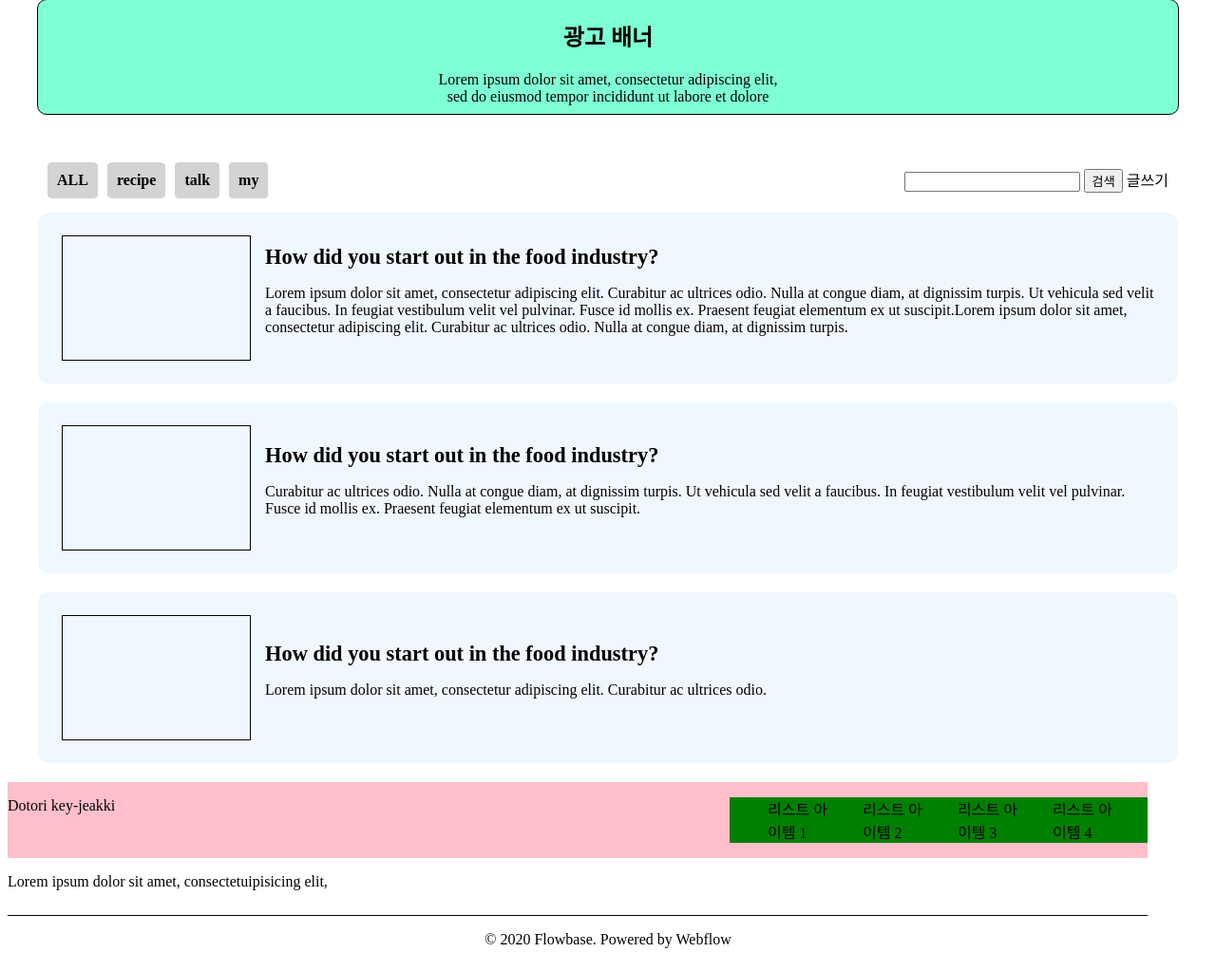
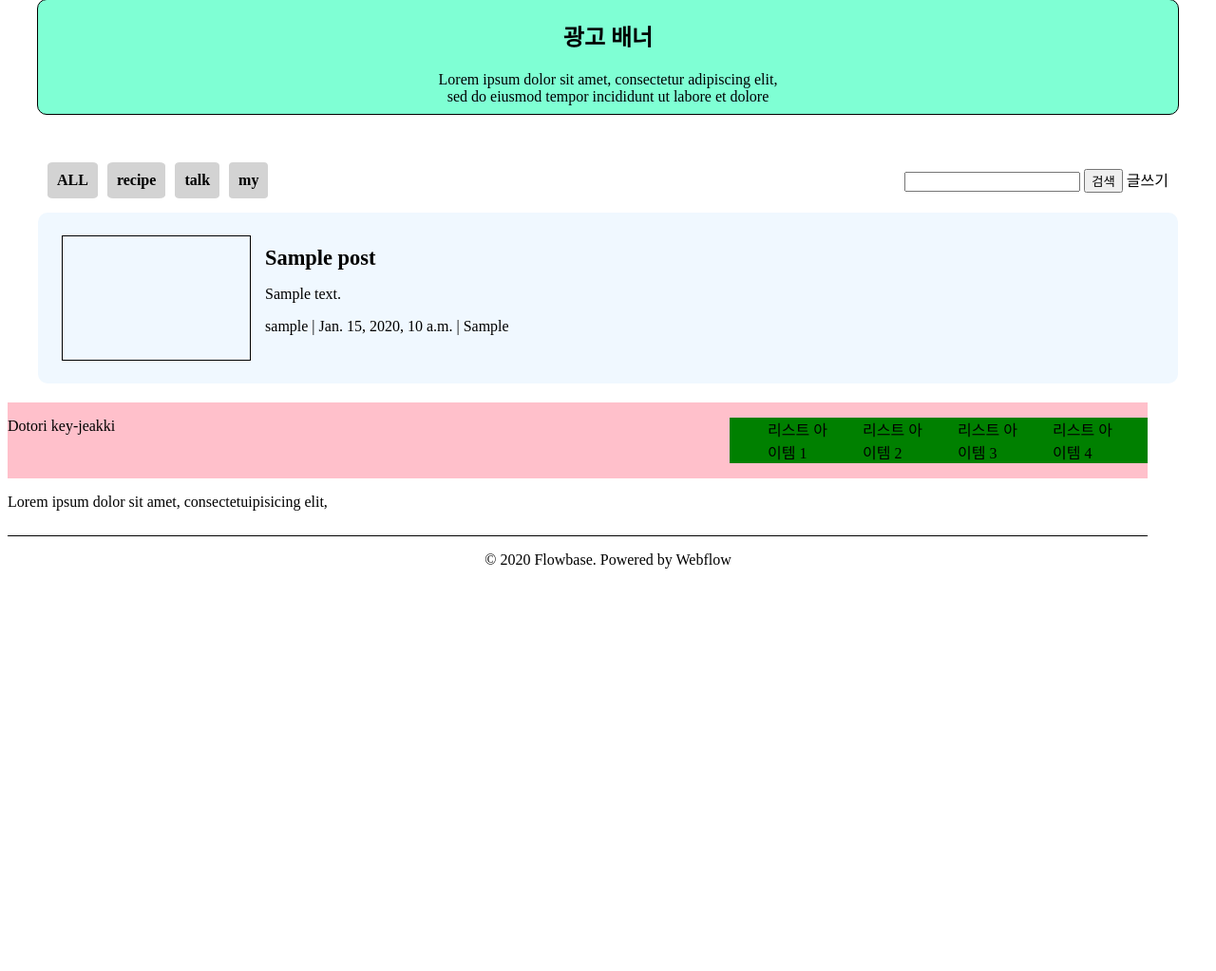
Before and after one commit to Woni1010011/KDT-Hackathon, a Django app: template P_Ndjango/contents_app/templates/board.html in a window 1280 px wide. Shown: the part 107-1130 px from the top of the page at 95% size. After the commit the page ends 706 px from the top, so only its background shows below. Run offline with Django 4.2, Linux system fonts and the light colour scheme; the template is opened without the code that fills it: most values are stand-ins (such as "Sample title", 1, 10 or a date in 2020).

Commit message:
[Feat] board
커뮤니티 페이지 변경

정효주

```diff
--- a/P_Ndjango/contents_app/templates/board.html
+++ b/P_Ndjango/contents_app/templates/board.html
@@ -27,10 +27,10 @@
             <!-- 게시판 필터 -->
             <div class="board_header">
                 <div class="board_filter">
-                    <div class="filter">ALL</div>
-                    <div class="filter">recipe</div>
-                    <div class="filter">talk</div>
-                    <div class="filter">my</div>
+                    <div class="filter"><a href="{% url 'board' 'ALL' %}">ALL</a></div>
+                    <div class="filter"><a href="{% url 'board' 'recipe' %}">recipe</a></div>
+                    <div class="filter"><a href="{% url 'board' 'talk' %}">talk</a></div>
+                    <div class="filter"><a href="{% url 'board' 'my' %}">my</a></div>
                 </div>
                 <div class="board_search">
                     <input type="text">
@@ -40,39 +40,20 @@
             </div>
 
             <!-- 글 내용 -->
-            <a href=""><div class="post_list">
+            {% for post in posts %}
+            <a href={% url 'post' post_no=post.post_no %}><div class="post_list">
                 <div class="post_list_container">
                     <div class="post_img">
                         <img src="" alt="">
                     </div>
                     <div class="post_container">
-                        <span class="post_title">How did you start out in the food industry?</span>
-                        <p class="post_content">Lorem ipsum dolor sit amet, consectetur adipiscing elit. Curabitur ac ultrices odio. Nulla at congue diam, at dignissim turpis. Ut vehicula sed velit a faucibus. In feugiat vestibulum velit vel pulvinar. Fusce id mollis ex. Praesent feugiat elementum ex ut suscipit.Lorem ipsum dolor sit amet, consectetur adipiscing elit. Curabitur ac ultrices odio. Nulla at congue diam, at dignissim turpis.</p>
+                        <span class="post_title">{{ post.post_title }}</span>
+                        <p class="post_content">{{ post.post_content }}</p>
+                        <p class="post_content">{{ post.user_nick }} | {{ post.post_time }} | {{ post.post_hit }}</p>
                     </div>
                 </div>
             </div></a>
-            <a href=""><div class="post_list">
-                <div class="post_list_container">
-                    <div class="post_img">
-                        <img src="" alt="">
-                    </div>
-                    <div class="post_container">
-                        <span class="post_title">How did you start out in the food industry?</span>
-                        <p class="post_content">Curabitur ac ultrices odio. Nulla at congue diam, at dignissim turpis. Ut vehicula sed velit a faucibus. In feugiat vestibulum velit vel pulvinar. Fusce id mollis ex. Praesent feugiat elementum ex ut suscipit. </p>
-                    </div>
-                </div>
-            </div></a>
-            <a href=""><div class="post_list">
-                <div class="post_list_container">
-                    <div class="post_img">
-                        <img src="" alt="">
-                    </div>
-                    <div class="post_container">
-                        <span class="post_title">How did you start out in the food industry?</span>
-                        <p class="post_content">Lorem ipsum dolor sit amet, consectetur adipiscing elit. Curabitur ac ultrices odio. </p>
-                    </div>
-                </div>
-            </div></a>
+            {% endfor %}
 
         </section>
     </div>
--- a/P_Ndjango/contents_app/templates/navbar.html
+++ b/P_Ndjango/contents_app/templates/navbar.html
@@ -17,7 +17,7 @@
         </div>
 
         <div id='topnav_info'>
-            <a class='cate' href="{% url "board" %}">커뮤니티</a>
+            <a class='cate' href="{% url 'board' 'ALL' %}">커뮤니티</a>
             <a class='cate' href="">category2</a>
             <a class='cate' href="">category3</a>
             <a class='cate' href="">category4</a>
--- a/P_Ndjango/contents_app/urls.py
+++ b/P_Ndjango/contents_app/urls.py
@@ -6,7 +6,7 @@ urlpatterns = [
     path("search", views.search, name="search"),
     path("material_search", views.material_search, name="material_search"),
     path("img_search", views.img_search, name="img_search"),
-    path("board", views.board, name="board"),
+    path("board/<str:filter>/", views.board, name="board"),
     path("search_result", views.search_result, name="search_result"),
     path("mypage", views.mypage, name="mypage"),
     path("profile_edit", views.profile_edit, name="profile_edit"),
```
Also changed, not shown: P_Ndjango/contents_app/views.py (+12 -2 lines).
